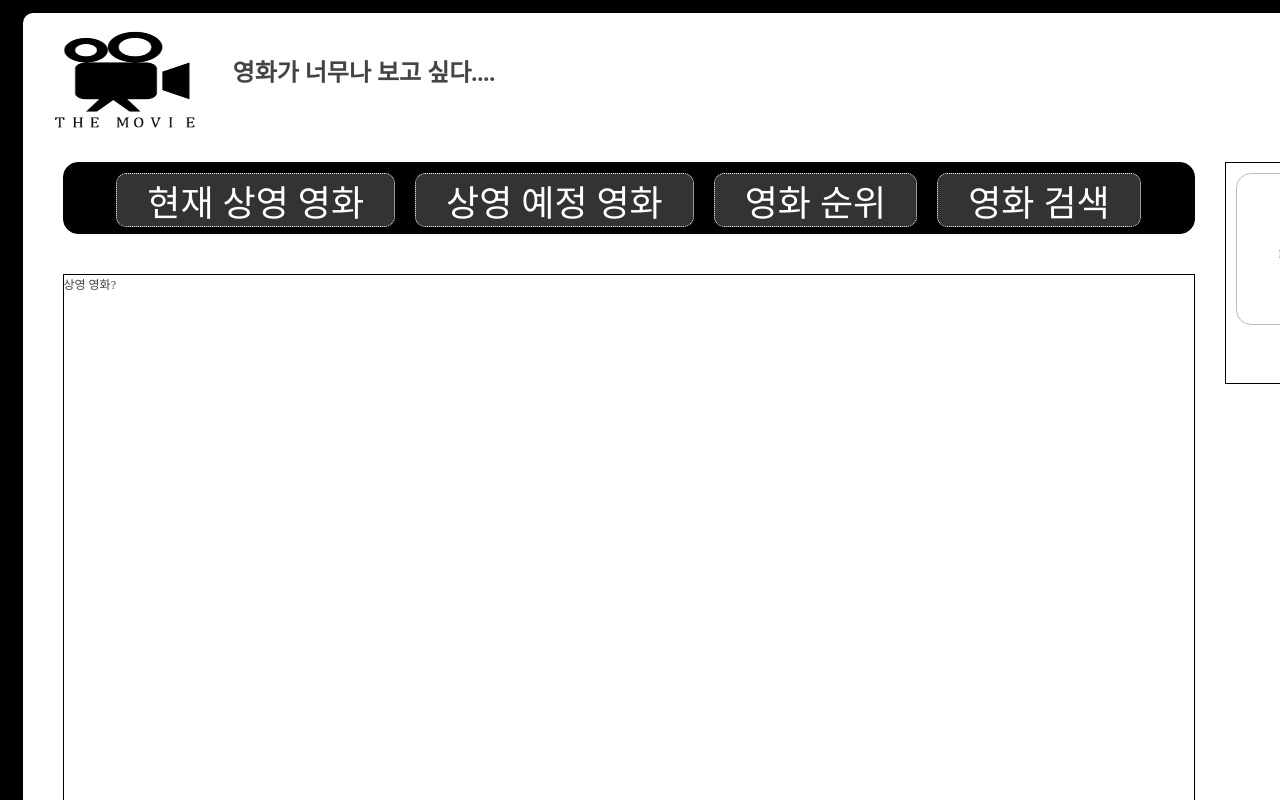
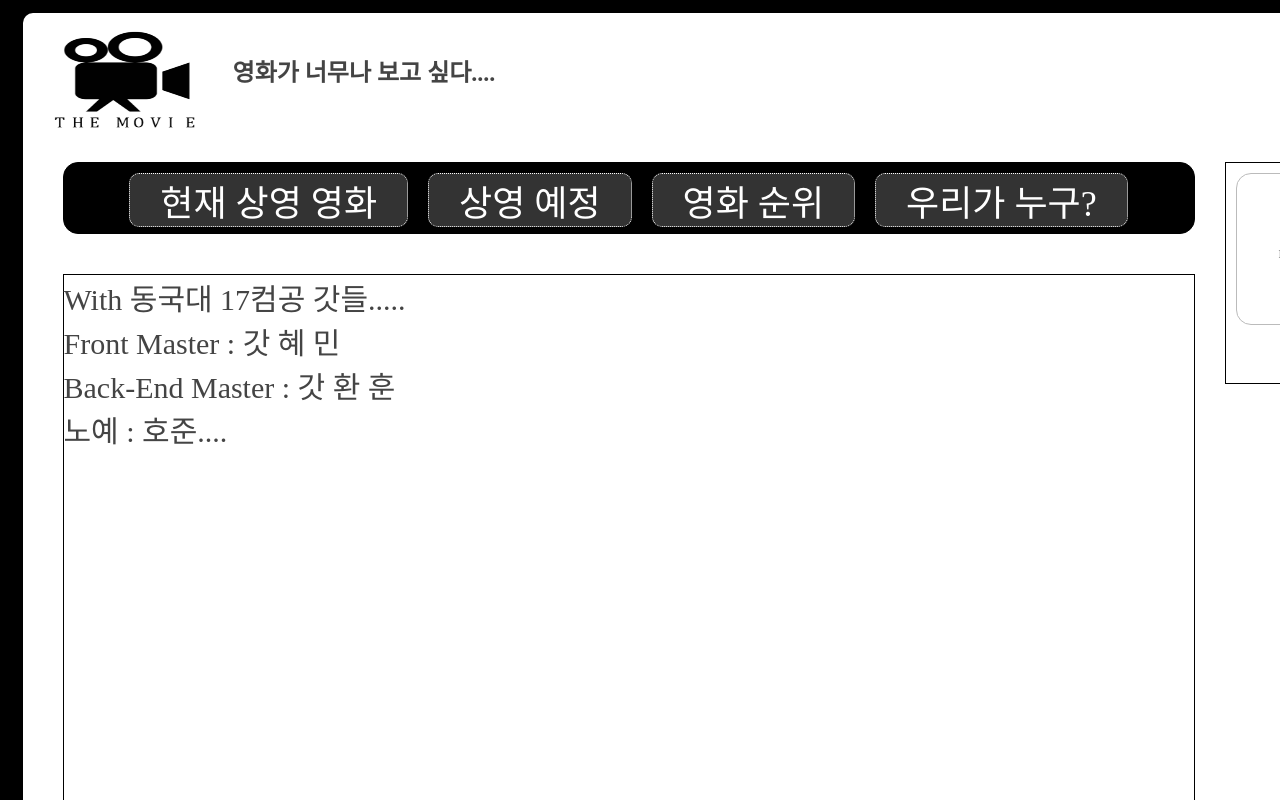
Before and after one commit to tommy16102/Movie, a React (Create React App) app in the folder movie/: page /about in a window 1280 px wide. Shown: the top 800 px of the page. Built offline with nearby package versions, Linux system fonts and the light colour scheme.

Commit message:
make First Basic pages with react-router-dom

```diff
--- a/movie/package.json
+++ b/movie/package.json
@@ -8,6 +8,7 @@
     "@testing-library/user-event": "^12.8.3",
     "react": "^17.0.2",
     "react-dom": "^17.0.2",
+    "react-router-dom": "^5.3.0",
     "react-scripts": "4.0.3",
     "styled-components": "^5.3.3",
     "web-vitals": "^1.1.2"
--- a/movie/src/App.js
+++ b/movie/src/App.js
@@ -1,8 +1,18 @@
+import React from 'react';
+import {BrowserRouter, Route} from 'react-router-dom';
 import {createGlobalStyle} from 'styled-components';
 import SiteTemplate from './components/SiteTemplate';
 import Login from './components/Login';
 import NaviBar from './components/NaviBar';
-
+import Footer from './components/Structure/Footer';
+import {Main, About, CurrentMovies, ComingSoonMovies, Rank} from './components/Pages'
+/**
+  import Main from './components/Pages/Main';
+  import About from './components/Pages/About';
+  import CurrentMovies from './components/Pages/CurrentMovies';
+  =>import {Main, About, CurrentMovies} from './components/Pages'
+    폴더내 index.js 존재로 해결
+  */
 const GlobalStyle = createGlobalStyle`
   body {
     background : black;
@@ -33,28 +43,12 @@ const GlobalStyle = createGlobalStyle`
 
   }
 
-  .content {
-    margin-top : -110px;
-    margin-left : 40px;
-    margin-bottom : 30px;
-    width : 1130px;
-    height : 670px;
-    border : 1px solid black;
-  }
-
-  .footer {
-    margin-left : 40px;
-
-    border : 1px solid black;
-    width : 1400px;
-    height : 50px;
-  }
 `;
 
 
 function App(){
   return(
-    <>
+    <BrowserRouter>
       <GlobalStyle/>
 
         <SiteTemplate>
@@ -65,20 +59,18 @@ function App(){
 
             <div className="loginForm">
               <Login></Login>
-
-
             </div>
           </div>
-
-      <div className="content">
-      상영 영화?
-
+          <div>
+            <Route path="/" exact component={Main}/>
+            <Route path="/about" component={About}/>
+            <Route path="/currentMovies" component = {CurrentMovies}/>
+            <Route path="/rank" component = {Rank}/>
+            <Route path="/comingSoonMovies" component = {ComingSoonMovies}/>
           </div>
-      <div className="footer">
-      https://www.kobis.or.kr/kobisopenapi/homepg/main/main.do
-      </div>
+          <Footer/>
         </SiteTemplate>
-    </>
+    </BrowserRouter>
   )
 }
 
--- a/movie/src/components/NaviBar.js
+++ b/movie/src/components/NaviBar.js
@@ -1,4 +1,5 @@
 import styled from 'styled-components';
+import {Link} from 'react-router-dom';
 
 const NavBarBlock = styled.div`
 
@@ -29,23 +30,26 @@ const NavBlock = styled.li`
 `;
 
 
-function NavItem({id, text}){
-    return (
+function NavItem({id, text, path, history}){
+	const realPath = {path};
+	return (
         <>
-            <NavBlock>{text}</NavBlock>
+            <NavBlock>
+				<Link to = {realPath.path} style={{textDecoration: 'none', color: 'inherit'}}>{text}</Link>
+			</NavBlock>
         </>
     )
 }
 
-function NaviBar(){
+const NaviBar = ({history}) => {
 	return(
 		<>
 			<NavBarBlock>
 				<NavBlockList>
-					<NavItem text="현재 상영 영화"/>
-					<NavItem text="상영 예정 영화"/>
-					<NavItem text="영화 순위"/>
-					<NavItem text="영화 검색"/>
+					<NavItem  text="현재 상영 영화" path = "/currentMovies" />
+					<NavItem path = "/comingSoonMovies" text="상영 예정" />
+					<NavItem path = "/rank" text="영화 순위" />
+					<NavItem path = "/about" text="우리가 누구?" />
 				</NavBlockList>
 			</NavBarBlock>
 		</>
--- /dev/null
+++ b/movie/src/components/Pages/About.jsx
@@ -0,0 +1,30 @@
+import React from 'react';
+import styled from 'styled-components';
+
+const MainDiv = styled.div`
+    margin-top : -110px;
+    margin-left : 40px;
+    margin-bottom : 30px;
+    width : 1130px;
+    height : 670px;
+    border : 1px solid black;
+`;
+
+const Text = styled.p`
+    margin : auto;
+    context-align : center;
+    font-size : 30px;
+`;
+
+const About = ()=>{
+    return(
+        <MainDiv>
+            <Text>With 동국대 17컴공 갓들..... <br/></Text>
+            <Text>Front Master : 갓 혜 민 <br/></Text>
+            <Text>Back-End Master : 갓 환 훈 </Text>
+            <Text>노예 : 호준....<br/></Text>
+        </MainDiv>
+    );
+};
+
+export default About;
--- /dev/null
+++ b/movie/src/components/Pages/ComingSoonMovies.jsx
@@ -0,0 +1,21 @@
+import React from 'react';
+import styled from 'styled-components';
+
+const MainDiv = styled.div`
+    margin-top : -110px;
+    margin-left : 40px;
+    margin-bottom : 30px;
+    width : 1130px;
+    height : 670px;
+    border : 1px solid black;
+`;
+
+const ComingSoonMovies = ()=>{
+    return(
+        <MainDiv>
+          상영 예정 영화 리스트 !!!!!!!!!!!!!!!!!!!!!!!!!!!!!!!!!!!!!!!!!
+        </MainDiv>
+    );
+};
+
+export default ComingSoonMovies;
--- /dev/null
+++ b/movie/src/components/Pages/CurrentMovies.jsx
@@ -0,0 +1,21 @@
+import React from 'react';
+import styled from 'styled-components';
+
+const MainDiv = styled.div`
+    margin-top : -110px;
+    margin-left : 40px;
+    margin-bottom : 30px;
+    width : 1130px;
+    height : 670px;
+    border : 1px solid black;
+`;
+
+const CurrentMovies = ()=>{
+    return(
+        <MainDiv>
+            현재 상영중인 영화 리스트 !!!!!!!!!!!!!!!!!!!!!!!!!!!!!!!!!!!!!!!!!
+        </MainDiv>
+    );
+};
+
+export default CurrentMovies;
--- /dev/null
+++ b/movie/src/components/Pages/Main.jsx
@@ -0,0 +1,21 @@
+import React from 'react';
+import styled from 'styled-components';
+
+const MainDiv = styled.div`
+    margin-top : -110px;
+    margin-left : 40px;
+    margin-bottom : 30px;
+    width : 1130px;
+    height : 670px;
+    border : 1px solid black;
+`;
+
+const Main = ()=>{
+    return(
+        <MainDiv>
+            상영 영화 리스트 ?
+        </MainDiv>
+    );
+};
+
+export default Main;
--- /dev/null
+++ b/movie/src/components/Pages/Rank.jsx
@@ -0,0 +1,21 @@
+import React from 'react';
+import styled from 'styled-components';
+
+const MainDiv = styled.div`
+    margin-top : -110px;
+    margin-left : 40px;
+    margin-bottom : 30px;
+    width : 1130px;
+    height : 670px;
+    border : 1px solid black;
+`;
+
+const Rank = ()=>{
+    return(
+        <MainDiv>
+            영화 순위 리스트 !!!!!!!!!!!!!!!!!!!!!!!!!!!!!!!!!!!!!!!!!
+        </MainDiv>
+    );
+};
+
+export default Rank;
--- /dev/null
+++ b/movie/src/components/Pages/index.js
@@ -0,0 +1,7 @@
+import About from "./About";
+import CurrentMovies from "./CurrentMovies";
+import Main from "./Main";
+import ComingSoonMovies from "./ComingSoonMovies";
+import Rank from "./Rank";
+
+export{About, CurrentMovies, Main, Rank, ComingSoonMovies};
--- /dev/null
+++ b/movie/src/components/Structure/Footer.jsx
@@ -0,0 +1,23 @@
+import React from 'react'
+import styled from 'styled-components';
+
+const FooterComponent = styled.div`
+margin : auto;
+border : 1px solid black;
+width : 1400px;
+height : 70px;
+text-align : right;
+font-size : 15px;
+`;
+
+const Footer = () => {
+    return (
+    <FooterComponent>
+        Toy Project Start with Hyemin, Hojun, HwanHoon 2021-10-25 ~ <br/>
+        Moive Toy Project with React & Spring <br/>
+        Request : cajun7@dgu.ac.kr
+    </FooterComponent>
+    );
+};
+
+export default Footer;
```
Also changed, not shown: 1 other file (tests, documents, lock files or other folders). Lines whose indentation alone changed are shown as unchanged.
